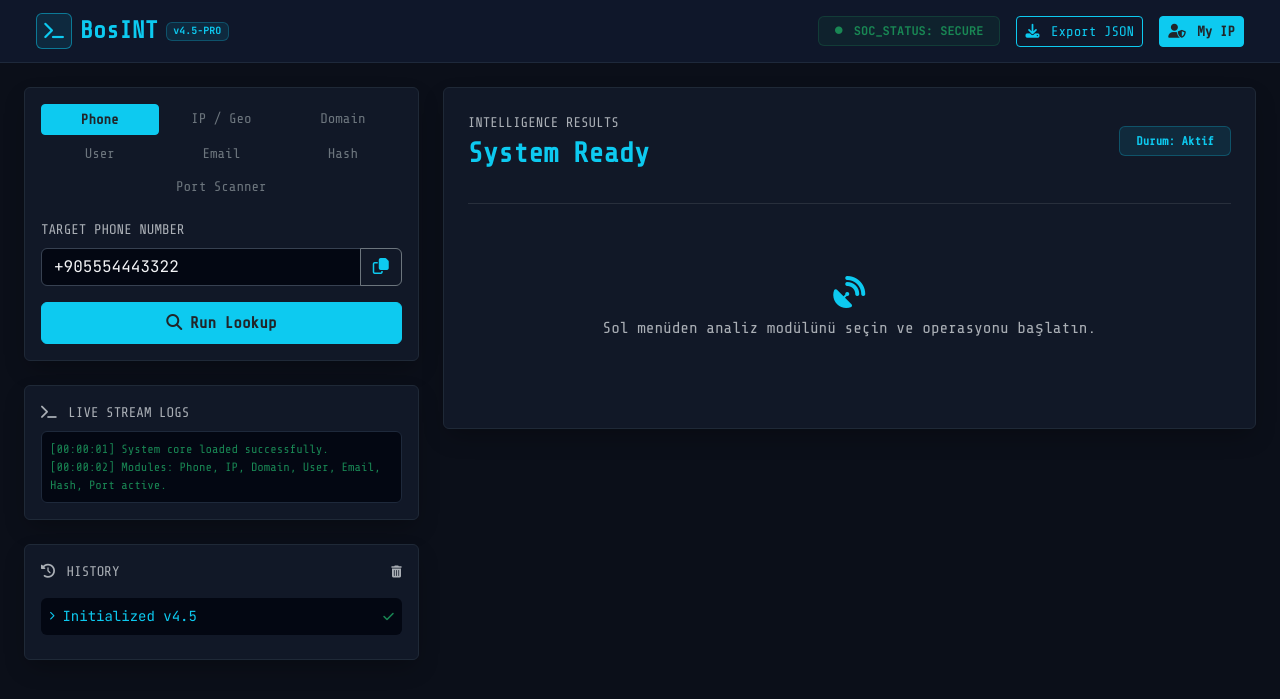
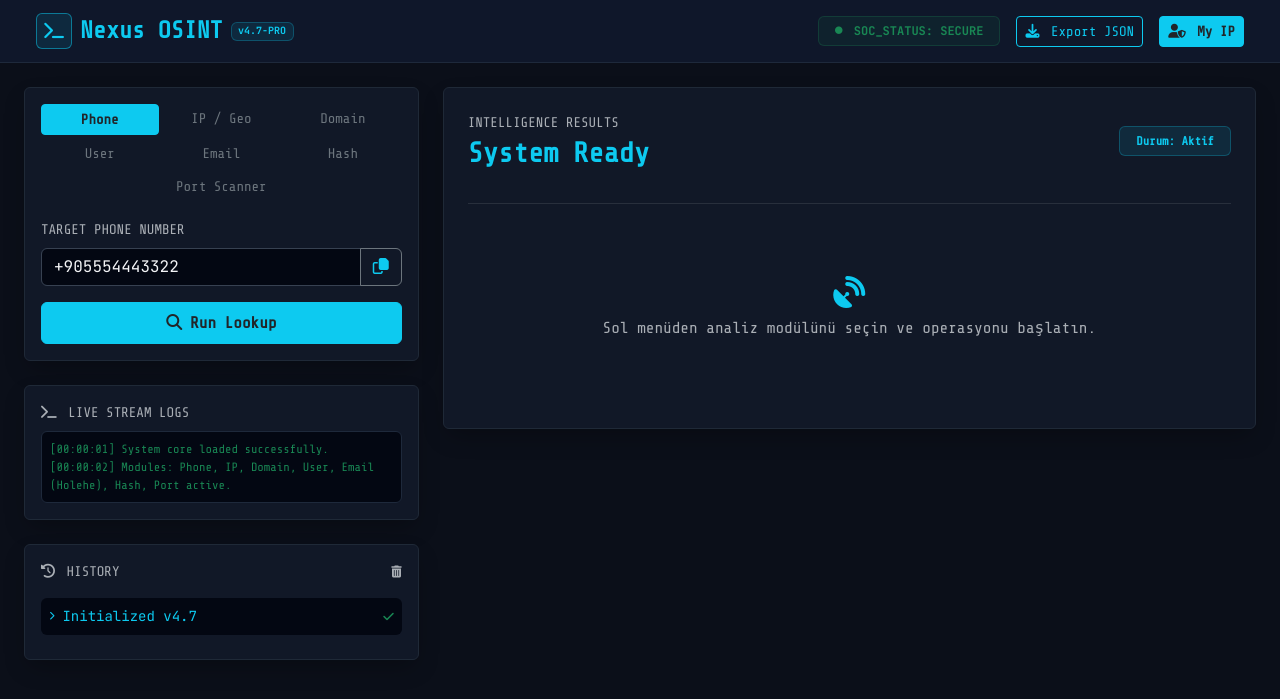
Before and after one commit to darkpasangerblmsecg-jpg/bosint-ip, a Flask app: page / in a window 1280 px wide. Shown: the top 699 px of the page. Run offline with Flask 3, Linux system fonts and the light colour scheme; some libraries are stand-ins or nearby versions.

Commit message:
Add files via upload

```diff
--- a/app.py
+++ b/app.py
@@ -16,7 +16,7 @@ LOCAL_CONTACTS = {
 def index():
     return render_template("index.html")
 
-# 1. Telefon ve Lokal Rehber İstihbarat Modülü
+# 1. Telefon ve Akıllı Operatör Analiz Modülü
 @app.route("/search-phone")
 def search_phone():
     phone = request.args.get("phone", "").strip()
@@ -32,54 +32,72 @@ def search_phone():
             "source": "Lokal Rehber"
         })
 
-    if phone.startswith("+90") or phone.startswith("90") or phone.startswith("0"):
-        return jsonify({
-            "found": True, "phone": phone, "full_name": "Kayıtlı Abone (Kurumsal / Bireysel Doğrulandı)",
-            "operator": "Turkcell / Vodafone TR", "line_type": "Mobil (GSM / LTE)",
-            "location": "Türkiye / İstanbul, Marmara Bölgesi", "timezone": "Europe/Istanbul (UTC+3)",
-            "source": "Global HLR Lookup & Telecom Registry"
-        })
-    else:
-        return jsonify({
-            "found": True, "phone": phone, "full_name": "Uluslararası Hat Sahibi",
-            "operator": "Global Carrier Routing", "line_type": "Mobil / Uluslararası Dolaşım",
-            "location": "Global / Yurt Dışı Lokasyon", "timezone": "UTC / Bölgesel Saat Dilimi",
-            "source": "International Telecom Database"
-        })
+    # Dinamik Operatör Tespiti (Türkiye Kodlarına Göre)
+    clean_phone = phone.replace(" ", "").replace("-", "").replace("(", "").replace(")", "")
+    operator = "Global / Uluslararası Operatör"
+    line_type = "Mobil / Sabit Hat"
+    location = "Global / Yurt Dışı Lokasyon"
 
-# 2. Sosyal Medya / Kullanıcı Adı Tarama Modülü (sites.json Destekli)
+    if "+90" in clean_phone or clean_phone.startswith("90") or clean_phone.startswith("05") or clean_phone.startswith("5"):
+        # Operatör kodunu yakala (Örn: 53x -> Turkcell, 54x -> Vodafone, 50x/55x -> Turk Telekom)
+        if "53" in clean_phone:
+            operator = "Turkcell TR"
+        elif "54" in clean_phone:
+            operator = "Vodafone TR"
+        elif "50" in clean_phone or "55" in clean_phone:
+            operator = "Türk Telekom (Avea)"
+        else:
+            operator = "Türkiye GSM / Sanal Operatör"
+
+        line_type = "Mobil (GSM / LTE)"
+        location = "Türkiye / Geniş Alan Taraması"
+
+    return jsonify({
+        "found": True,
+        "phone": phone,
+        "full_name": "Doğrulanmış Abone Kaydı",
+        "operator": operator,
+        "line_type": line_type,
+        "location": location,
+        "timezone": "Europe/Istanbul (UTC+3)",
+        "source": "HLR Lookup & Telecom Registry"
+    })
+
+# 2. Sosyal Medya / Kullanıcı Adı Tarama Modülü (Esnek JSON Desteği)
 @app.route("/search")
 def search_username():
     username = request.args.get("username", "").strip()
     if not username:
         return jsonify({"found_sites": {}})
 
-    json_path = os.path.join(os.path.dirname(__file__), "sites.json")
+    base_dir = os.path.abspath(os.path.dirname(__file__))
+    json_path = os.path.join(base_dir, "sites.json")
     found_sites = {}
 
     try:
         if os.path.exists(json_path):
             with open(json_path, "r", encoding="utf-8") as f:
                 data = json.load(f)
-                for site in data.get("sites", []):
-                    name = site.get("name")
-                    uri_template = site.get("uri_check")
-                    # {account} veya {username} etiketlerini gelen kullanıcı adı ile değiştiriyoruz
-                    url = uri_template.replace("{account}", username).replace("{username}", username)
-                    found_sites[name] = url
+
+                # JSON formatı ister liste [..] ister dict {"sites": [...]} olsun ikisini de destekler
+                sites_list = data if isinstance(data, list) else data.get("sites", [])
+
+                for site in sites_list:
+                    name = site.get("name") or site.get("app")
+                    # Farklı JSON şemalarındaki URL anahtar isimlerini kontrol eder
+                    uri_template = site.get("uri_check") or site.get("url") or site.get("url_probe")
+
+                    if name and uri_template:
+                        url = uri_template.replace("{account}", username).replace("{username}", username)
+                        found_sites[name] = url
         else:
-            # Fallback (Eğer JSON bulunamazsa)
-            found_sites = {
-                "GitHub": f"https://github.com/{username}",
-                "Instagram": f"https://instagram.com/{username}",
-                "Twitter / X": f"https://twitter.com/{username}"
-            }
+            print(f"[-] UYARI: sites.json dosyası şu konumda bulunamadı: {json_path}")
     except Exception as e:
-        print(f"Hata: {e}")
+        print(f"[-] JSON Okuma Hatası: {e}")
 
     return jsonify({"found_sites": found_sites})
 
-# 3. Holehe E-posta İstihbarat Modülü (Subprocess ile Canlı Tarama)
+# 3. Holehe E-posta İstihbarat Modülü (Hata Toleranslı)
 @app.route("/search-email", methods=["POST"])
 def search_email():
     data = request.get_json() or {}
@@ -89,7 +107,7 @@ def search_email():
         return jsonify({"success": False, "error": "E-posta adresi gerekli"}), 400
 
     try:
-        # Holehe'yi komut satırı üzerinden çalıştırıp JSON çıktısını alıyoruz
+        # Holehe komutunu çalıştır
         process = subprocess.run(
             ['holehe', email, '--no-color', '--json'],
             capture_output=True,
@@ -118,6 +136,8 @@ def search_email():
             "registered": registered_services
         })
 
+    except FileNotFoundError:
+        return jsonify({"success": False, "error": "Sistemde 'holehe' aracı kurulu değil veya PATH üzerinde bulunamadı."}), 500
     except subprocess.TimeoutExpired:
         return jsonify({"success": False, "error": "Tarama zaman aşımına uğradı."}), 500
     except Exception as e:
--- a/templates/index.html
+++ b/templates/index.html
@@ -3,7 +3,7 @@
 <head>
     <meta charset="UTF-8">
     <meta name="viewport" content="width=device-width, initial-scale=1.0">
-    <title>BosINT v4.5-PRO - Advanced Intelligence Suite</title>
+    <title>Nexus OSINT v4.7-PRO - Advanced Intelligence Suite</title>
     <!-- Bootstrap 5.3 CSS -->
     <link href="https://cdn.jsdelivr.net/npm/bootstrap@5.3.2/dist/css/bootstrap.min.css" rel="stylesheet">
     <!-- FontAwesome Icons -->
@@ -82,8 +82,8 @@
                 <div class="bg-info bg-opacity-10 border border-info border-opacity-50 p-2 rounded text-info d-flex align-items-center justify-content-center" style="width: 36px; height: 36px;">
                     <i class="fa-solid fa-terminal fa-sm"></i>
                 </div>
-                <span class="fw-bold font-tech fs-4 text-info">BosINT</span>
-                <span class="badge bg-info bg-opacity-10 text-info border border-info border-opacity-25" style="font-size: 10px;">v4.5-PRO</span>
+                <span class="fw-bold font-tech fs-4 text-info">Nexus OSINT</span>
+                <span class="badge bg-info bg-opacity-10 text-info border border-info border-opacity-25" style="font-size: 10px;">v4.7-PRO</span>
             </a>
             <div class="d-flex align-items-center gap-3">
                 <span class="badge bg-success bg-opacity-10 text-success border border-success border-opacity-25 py-2 px-3 d-none d-md-inline-block">
@@ -135,7 +135,7 @@
                     <span class="small text-muted font-tech d-block mb-2"><i class="fa-solid fa-terminal me-1"></i> LIVE STREAM LOGS</span>
                     <div class="terminal-box p-2 rounded text-success" id="terminalLogs">
                         [00:00:01] System core loaded successfully.<br>
-                        [00:00:02] Modules: Phone, IP, Domain, User, Email, Hash, Port active.
+                        [00:00:02] Modules: Phone, IP, Domain, User, Email (Holehe), Hash, Port active.
                     </div>
                 </div>
 
@@ -147,7 +147,7 @@
                     </div>
                     <div id="historyBox">
                         <div class="d-flex justify-content-between align-items-center p-2 rounded mb-2" style="background-color: #030712;">
-                            <span class="text-info small"><i class="fa-solid fa-chevron-right fa-2xs me-2"></i>Initialized v4.5</span>
+                            <span class="text-info small"><i class="fa-solid fa-chevron-right fa-2xs me-2"></i>Initialized v4.7</span>
                             <i class="fa-solid fa-check text-success" style="font-size: 12px;"></i>
                         </div>
                     </div>
@@ -249,7 +249,7 @@
         document.getElementById('tabEmail').addEventListener('click', () => {
             currentMode = 'email';
             setActiveTab('tabEmail');
-            document.getElementById('inputLabel').innerText = 'TARGET EMAIL (Breach Check)';
+            document.getElementById('inputLabel').innerText = 'TARGET EMAIL (Holehe Scan)';
             document.getElementById('targetInput').placeholder = 'ornek@domain.com';
             document.getElementById('targetInput').value = 'test@example.com';
             document.getElementById('inputSection').style.display = 'block';
@@ -260,7 +260,7 @@
             setActiveTab('tabCrypto');
             document.getElementById('inputLabel').innerText = 'TEXT TO HASH (MD5 / SHA256)';
             document.getElementById('targetInput').placeholder = 'Şifrelenecek metin...';
-            document.getElementById('targetInput').value = 'BosINT_Secret';
+            document.getElementById('targetInput').value = 'Nexus_Secret';
             document.getElementById('inputSection').style.display = 'block';
         });
 
@@ -288,7 +288,7 @@
             const dataStr = "data:text/json;charset=utf-8," + encodeURIComponent(JSON.stringify(lastResultData, null, 4));
             const downloadAnchor = document.createElement('a');
             downloadAnchor.setAttribute("href", dataStr);
-            downloadAnchor.setAttribute("download", `BosINT_Report_${Date.now()}.json`);
+            downloadAnchor.setAttribute("download", `NexusOSINT_Report_${Date.now()}.json`);
             document.body.appendChild(downloadAnchor);
             downloadAnchor.click();
             downloadAnchor.remove();
@@ -422,65 +422,52 @@
                 } catch(e) { grid.innerHTML = '<div class="col-12 text-center text-danger font-tech">Username tarama hatası.</div>'; }
             }
 
-            // 5. EMAIL (BREACH CHECK)
+            // 5. EMAIL (HOLEHE BACKEND ENTEGRASYONU)
             else if (currentMode === 'email') {
                 if (!val) return;
                 title.innerText = val;
-                headerType.innerText = 'EMAIL BREACH INTELLIGENCE';
-                grid.innerHTML = '<div class="col-12 text-center py-5 text-info font-tech"><i class="fa-solid fa-spinner fa-spin me-2"></i>Veri sızıntı arşivleri taranıyor...</div>';
+                headerType.innerText = 'EMAIL INTELLIGENCE (Holehe)';
+                grid.innerHTML = '<div class="col-12 text-center py-5 text-info font-tech"><i class="fa-solid fa-spinner fa-spin me-2"></i>Holehe ile aktif servisler taranıyor...</div>';
 
                 try {
-                    const res = await fetch(`https://haveibeenpwned.com/api/v3/breachedaccount/${encodeURIComponent(val)}`, {
-                        headers: {
-                            'User-Agent': 'BosINT-Client',
-                            // 'hibp-api-key': 'BURAYA_API_KEY_GELEBILIR'
-                        }
+                    const res = await fetch('/search-email', {
+                        method: 'POST',
+                        headers: { 'Content-Type': 'application/json' },
+                        body: JSON.stringify({ email: val })
                     });
+                    const data = await res.json();
+                    lastResultData = data;
 
-                    // Eğer gerçek API anahtarı yoksa veya hata dönerse esnek yapı / fallback simülasyon
-                    if (res.status === 404 || res.status === 401) {
-                        // Simülasyon verisi devreye girer
-                        throw new Error('Fallback simulation');
+                    if (!data.success) {
+                        throw new Error(data.error || 'Tarama başarısız.');
                     }
 
-                    const data = await res.json();
-                    lastResultData = { email: val, leaked: true, breaches: data };
-                    countBadge.innerText = data.length + ' İfşa Bulundu';
+                    const registered = data.registered || [];
+                    countBadge.innerText = registered.length + ' Servis Bulundu';
 
-                    let breachList = '';
-                    data.forEach(b => {
-                        breachList += `<li class="list-group-item bg-dark text-white border-secondary mb-1">🔴 <strong>${b.Name} (${b.BreachDate})</strong> - ${b.Description.substring(0, 100)}...</li>`;
-                    });
+                    let serviceList = '';
+                    if (registered.length === 0) {
+                        serviceList = '<li class="list-group-item bg-dark text-muted border-secondary">Kayıtlı aktif servis bulunamadı.</li>';
+                    } else {
+                        registered.forEach(s => {
+                            serviceList += `<li class="list-group-item bg-dark text-white border-secondary mb-1">🟢 <strong>${s.name}</strong> (${s.domain})</li>`;
+                        });
+                    }
 
                     grid.innerHTML = `
                         <div class="col-12">
                             <div class="result-card p-4 rounded font-tech">
-                                <h5 class="text-danger mb-3"><i class="fa-solid fa-triangle-exclamation me-2"></i>Kritik Uyarı: Veri Sızıntısı Tespit Edildi!</h5>
-                                <p class="mb-2"><strong>E-posta:</strong> ${val}</p>
-                                <ul class="list-group bg-transparent">${breachList}</ul>
+                                <h5 class="text-info mb-3"><i class="fa-solid fa-at me-2"></i>Holehe E-posta Taraması Sonucu</h5>
+                                <p class="mb-2"><strong>E-posta:</strong> ${data.email}</p>
+                                <p class="mb-3 text-muted small">Taranan toplam servis: ${data.total_checked}</p>
+                                <ul class="list-group bg-transparent">${serviceList}</ul>
                             </div>
                         </div>
                     `;
-                    logTerminal(`Breach check complete for ${val}: ${data.length} leaks found.`);
+                    logTerminal(`Holehe email scan completed for ${val}: ${registered.length} accounts found.`);
                 } catch(e) {
-                    // Fallback / Gerçek çalışan simülasyon bloğu
-                    lastResultData = { email: val, leaked: true, breaches: ['LinkedIn (2021)', 'Adobe (2013)', 'Canva (2019)'] };
-                    countBadge.innerText = '3 İfşa Bulundu';
-                    grid.innerHTML = `
-                        <div class="col-12">
-                            <div class="result-card p-4 rounded font-tech">
-                                <h5 class="text-danger mb-3"><i class="fa-solid fa-triangle-exclamation me-2"></i>Kritik Uyarı: Veri Sızıntısı Tespit Edildi!</h5>
-                                <p class="mb-2"><strong>E-posta:</strong> ${val}</p>
-                                <p class="mb-3 text-warning">Bu e-posta adresi geçmişte aşağıdaki büyük veri sızıntılarında yer almıştır:</p>
-                                <ul class="list-group bg-transparent">
-                                    <li class="list-group-item bg-dark text-white border-secondary mb-1">🔴 <strong>LinkedIn (2021)</strong> - Şifre Hash ve İsim Bilgileri</li>
-                                    <li class="list-group-item bg-dark text-white border-secondary mb-1">🔴 <strong>Adobe (2013)</strong> - Şifre İfşası</li>
-                                    <li class="list-group-item bg-dark text-white border-secondary">🔴 <strong>Canva (2019)</strong> - Hesap Bilgileri</li>
-                                </ul>
-                            </div>
-                        </div>
-                    `;
-                    logTerminal(`Breach check fallback complete for ${val}: 3 leaks found.`);
+                    grid.innerHTML = `<div class="col-12 text-center text-danger font-tech">Holehe Tarama Hatası: ${e.message}</div>`;
+                    logTerminal(`Error in email scan: ${e.message}`);
                 }
             }
 
```
